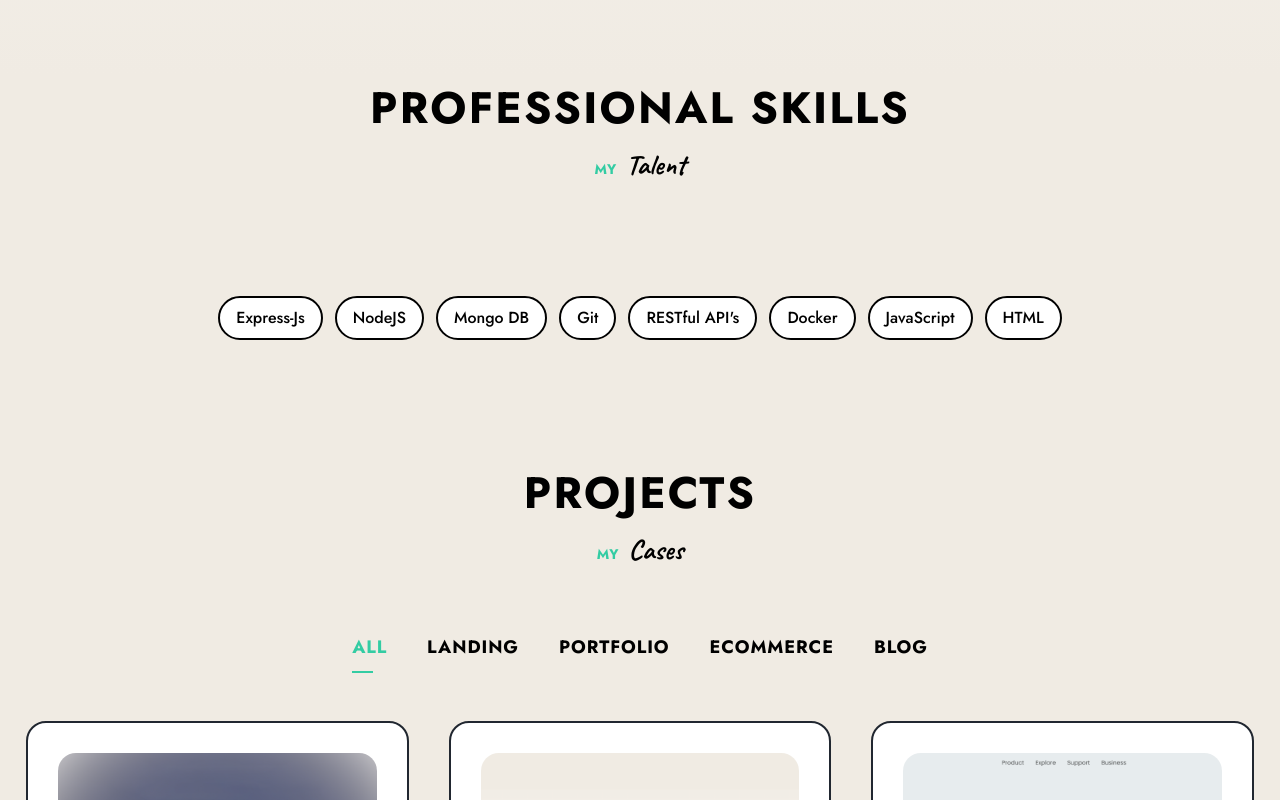
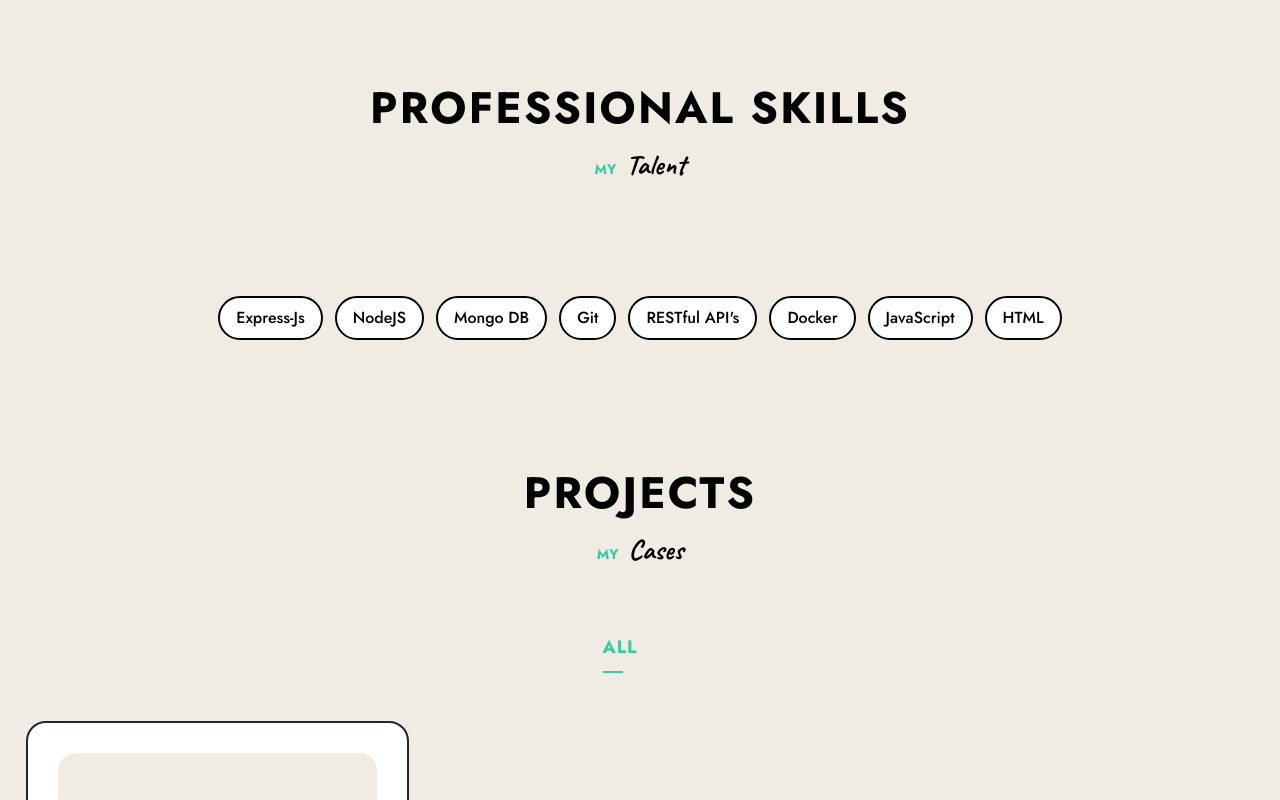
Before and after one commit to Krishnatripathi09/portfolio, a React (Vite) app: page /#home in a window 1280 px wide. Shown: the part 2000-2800 px from the top of the page. Built offline with nearby package versions, Linux system fonts and the light colour scheme; what tailwindcss-text-fill-stroke would draw is missing.

Commit message:
refactor:changed various sections to show updated Information

```diff
--- a/src/Data.jsx
+++ b/src/Data.jsx
@@ -14,10 +14,10 @@ export const links = [
     name: "Home",
     path: "home",
   },
-  {
-    name: "Services",
-    path: "services",
-  },
+  // {
+  //   name: "Services",
+  //   path: "services",
+  // },
   {
     name: "Skills",
     path: "skills",
@@ -30,18 +30,18 @@ export const links = [
     name: "Resume",
     path: "resume",
   },
-  {
-    name: "Testimonials",
-    path: "testimonial",
-  },
-  {
-    name: "Pricing",
-    path: "pricing",
-  },
-  {
-    name: "Blog",
-    path: "blog",
-  },
+  // {
+  //   name: "Testimonials",
+  //   path: "testimonial",
+  // },
+  // {
+  //   name: "Pricing",
+  //   path: "pricing",
+  // },
+  // {
+  //   name: "Blog",
+  //   path: "blog",
+  // },
   {
     name: "Contact",
     path: "contact",
@@ -281,21 +281,21 @@ export const skill = [
 ];
 
 export const project = [
-  {
-    id: 1,
-    img: digiCosmetics,
-    category: "Landing",
-    title: "digiCosmetics",
-    description:
-      "Landing page designed for selling cosmetic products. It typically includes a visually appealing design, easy navigation, and clear product descriptions.",
-    url: "https://digicosmetics.netlify.app",
-    sourceUrl: "https://github.com/khakiiman/digiCosmetics",
-  },
+  // {
+  //   id: 1,
+  //   img: digiCosmetics,
+  //   category: "Landing",
+  //   title: "digiCosmetics",
+  //   description:
+  //     "Landing page designed for selling cosmetic products. It typically includes a visually appealing design, easy navigation, and clear product descriptions.",
+  //   url: "https://digicosmetics.netlify.app",
+  //   sourceUrl: "https://github.com/khakiiman/digiCosmetics",
+  // },
 
   {
     id: 2,
     img: portfolio,
-    category: "Portfolio",
+   // category: "Portfolio",
     title: "Developer Portfolio",
     description:
       "This Portfolio involves creating a visually appealing and user-friendly website that showcases the skills and portfolio of a frontend developer.",
@@ -303,27 +303,27 @@ export const project = [
     sourceUrl: "https://github.com/khakiiman/portfolio",
   },
 
-  {
-    id: 3,
-    img: appleStore,
-    category: "Ecommerce",
-    title: "New Apple Store",
-    description:
-      "The new Apple Store landing page is a web page designed for showcasing and promoting Apple products, services, and features.",
-    url: "https://newapplestore.netlify.app/",
-    sourceUrl: "https://github.com/khakiiman/applestore",
-  },
+  // {
+  //   id: 3,
+  //   img: appleStore,
+  //   category: "Ecommerce",
+  //   title: "New Apple Store",
+  //   description:
+  //     "The new Apple Store landing page is a web page designed for showcasing and promoting Apple products, services, and features.",
+  //   url: "https://newapplestore.netlify.app/",
+  //   sourceUrl: "https://github.com/khakiiman/applestore",
+  // },
 
-  {
-    id: 4,
-    img: golsam,
-    category: "Blog",
-    title: "Golsam Sepahan",
-    description:
-      "A new design blog provides informative content related to the agricultural industry, including tips and advice on the use of fertilizers and pesticides. ",
-    url: "https://golsamsepahan.netlify.app",
-    sourceUrl: "https://github.com/khakiiman/golsam-sepahan",
-  },
+  // {
+  //   id: 4,
+  //   img: golsam,
+  //   category: "Blog",
+  //   title: "Golsam Sepahan",
+  //   description:
+  //     "A new design blog provides informative content related to the agricultural industry, including tips and advice on the use of fertilizers and pesticides. ",
+  //   url: "https://golsamsepahan.netlify.app",
+  //   sourceUrl: "https://github.com/khakiiman/golsam-sepahan",
+  // },
 ];
 
 export const cv = [
--- a/src/components/Footer/Footer.jsx
+++ b/src/components/Footer/Footer.jsx
@@ -153,43 +153,46 @@ export default function Footer() {
           <div className='flex justify-center lg:justify-start '>
             <div className='flex gap-[20px] '>
               <a
-                href='#'
+                href='https://x.com/Krishnat112010'
+                target='_blank'
                 className='text-titleColor text-h5Size transition-all duration-75 ease-[cubic-bezier(0.3,0,0.3,1)] '
               >
                 <FaTwitter className='text-titleColor dark:text-titleColorDark hover:text-primaryColor dark:hover:text-primaryColor' />
               </a>
-              <a
+              {/* <a
                 href='#'
                 className='text-titleColor text-h5Size transition-all duration-75 ease-[cubic-bezier(0.3,0,0.3,1)] hover:text-primaryColor '
               >
                 <FaFacebookSquare className='text-titleColor dark:text-titleColorDark hover:text-primaryColor dark:hover:text-primaryColor' />
-              </a>
+              </a> */}
               <a
-                href='#'
+                href='https://github.com/Krishnatripathi09/'
+                target='_blank'
                 className='text-titleColor text-h5Size transition-all duration-75 ease-[cubic-bezier(0.3,0,0.3,1)] hover:text-primaryColor '
               >
                 <FaGithub className='text-titleColor dark:text-titleColorDark hover:text-primaryColor dark:hover:text-primaryColor' />
               </a>
-              <a
+              {/* <a
                 href='#'
                 className='text-titleColor text-h5Size transition-all duration-75 ease-[cubic-bezier(0.3,0,0.3,1)] hover:text-primaryColor '
               >
                 <FaInstagram className='text-titleColor dark:text-titleColorDark hover:text-primaryColor dark:hover:text-primaryColor' />
-              </a>
-              <a
+              </a> */}
+              {/* <a
                 href='#'
                 className='text-titleColor text-h5Size transition-all duration-75 ease-[cubic-bezier(0.3,0,0.3,1)] hover:text-primaryColor '
               >
                 <FaTelegram className='text-titleColor dark:text-titleColorDark hover:text-primaryColor dark:hover:text-primaryColor' />
-              </a>
-              <a
+              </a> */}
+              {/* <a
                 href='#'
                 className='text-titleColor text-h5Size transition-all duration-75 ease-[cubic-bezier(0.3,0,0.3,1)] hover:text-primaryColor '
               >
                 <FaYoutube className='text-titleColor dark:text-titleColorDark hover:text-primaryColor dark:hover:text-primaryColor' />
-              </a>
+              </a> */}
               <a
-                href='#'
+                href='mailto:krishtripathi158@gmail.com'
+                target='_blank'
                 className='text-titleColor text-h5Size transition-all duration-75 ease-[cubic-bezier(0.3,0,0.3,1)] hover:text-primaryColor '
               >
                 <FaEnvelope className='text-titleColor dark:text-titleColorDark hover:text-primaryColor dark:hover:text-primaryColor' />
@@ -198,14 +201,14 @@ export default function Footer() {
           </div>
 
           <div className='flex justify-center uppercase tracking-[0.05em] text-titleColor dark:text-titleColorDark'>
-            &copy; 2023&nbsp; <span className='text-primaryColor'>ArvandCO</span>.
+            &copy; 2025&nbsp; <span className='text-primaryColor'>Krishna T</span>.
             All Rights Reserved
           </div>
 
-          <div className='uppercase tracking-[0.05em] text-titleColor dark:text-titleColorDark flex justify-center lg:justify-end'>
+          {/* <div className='uppercase tracking-[0.05em] text-titleColor dark:text-titleColorDark flex justify-center lg:justify-end'>
             Developed By&nbsp;{' '}
             <span className='text-primaryColor'>Iman Arvand</span>
-          </div>
+          </div> */}
         </div>
       </div>
     </footer>
```
